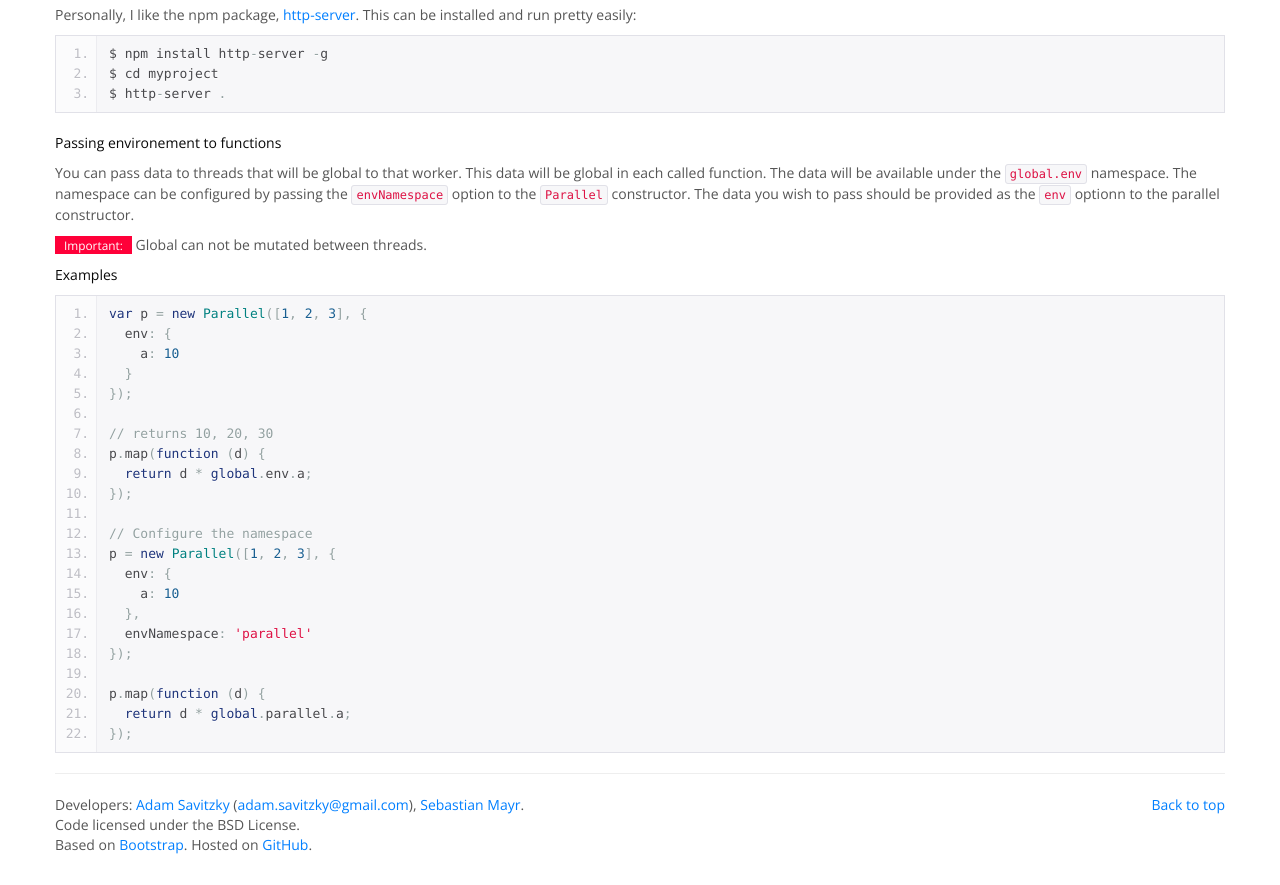
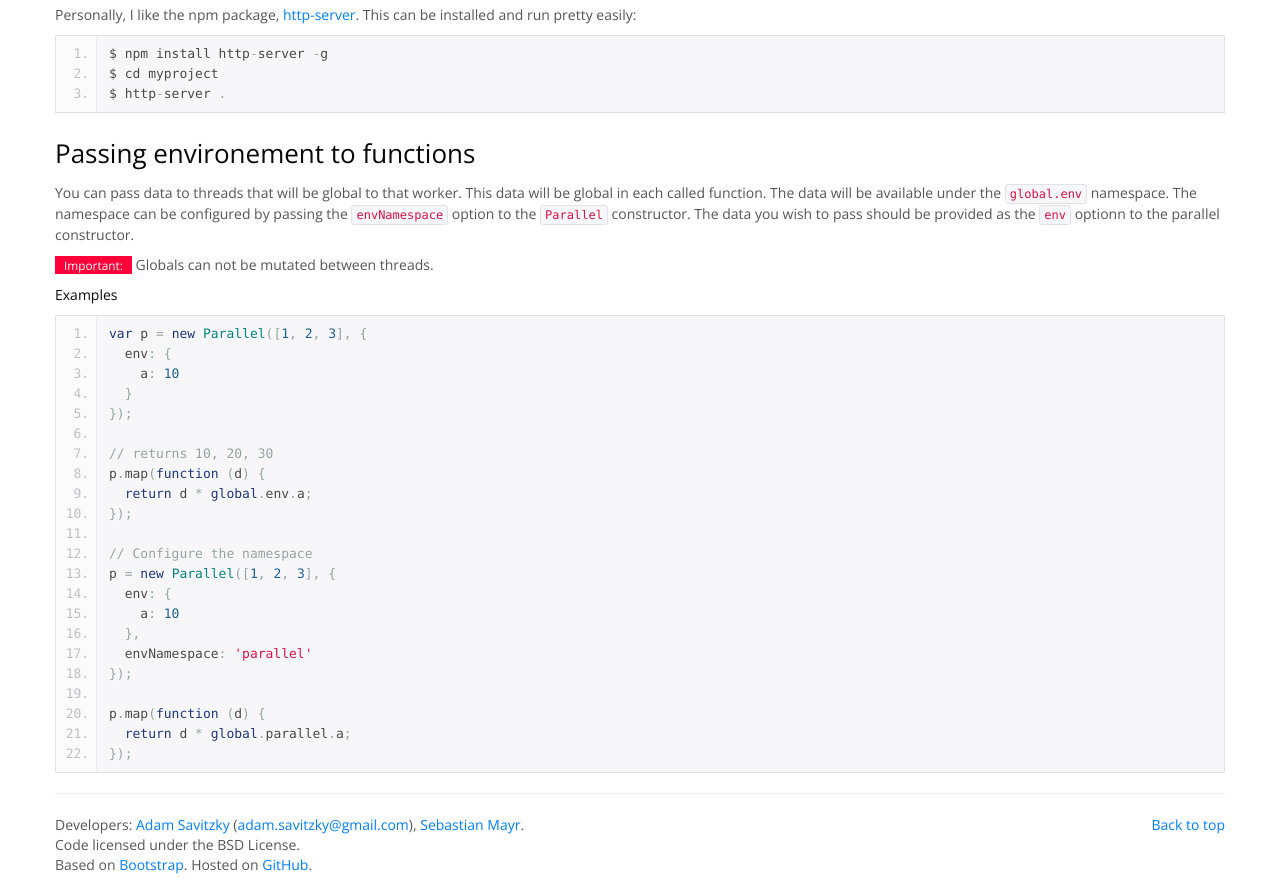
Before and after one commit to parallel-js/parallel.js, a plain HTML site: page index.html in a window 1280 px wide. Shown: the part 5240-6125 px from the top of the page. Drawn offline with nearby package versions, Linux system fonts and the light colour scheme.

Commit message:
Update style and fix typo

```diff
--- a/index.html
+++ b/index.html
@@ -312,11 +312,11 @@ $ cd myproject
 $ http-server .
 </pre>
 
-        <h4>Passing environement to functions</h4>
+        <h3 id="gloabls">Passing environement to functions</h3>
 
         <p>You can pass data to threads that will be global to that worker. This data will be global in each called function. The data will be available under the <code>global.env</code> namespace. The namespace can be configured by passing the <code>envNamespace</code> option to the <code>Parallel</code> constructor. The data you wish to pass should be provided as the <code>env</code> optionn to the parallel constructor.</p>
 
-        <p><span class="badge badge-important">Important:</span> Global can not be mutated between threads.</p>
+        <p><span class="badge badge-important">Important:</span> Globals can not be mutated between threads.</p>
 
         <h4>Examples</h4>
 
```
